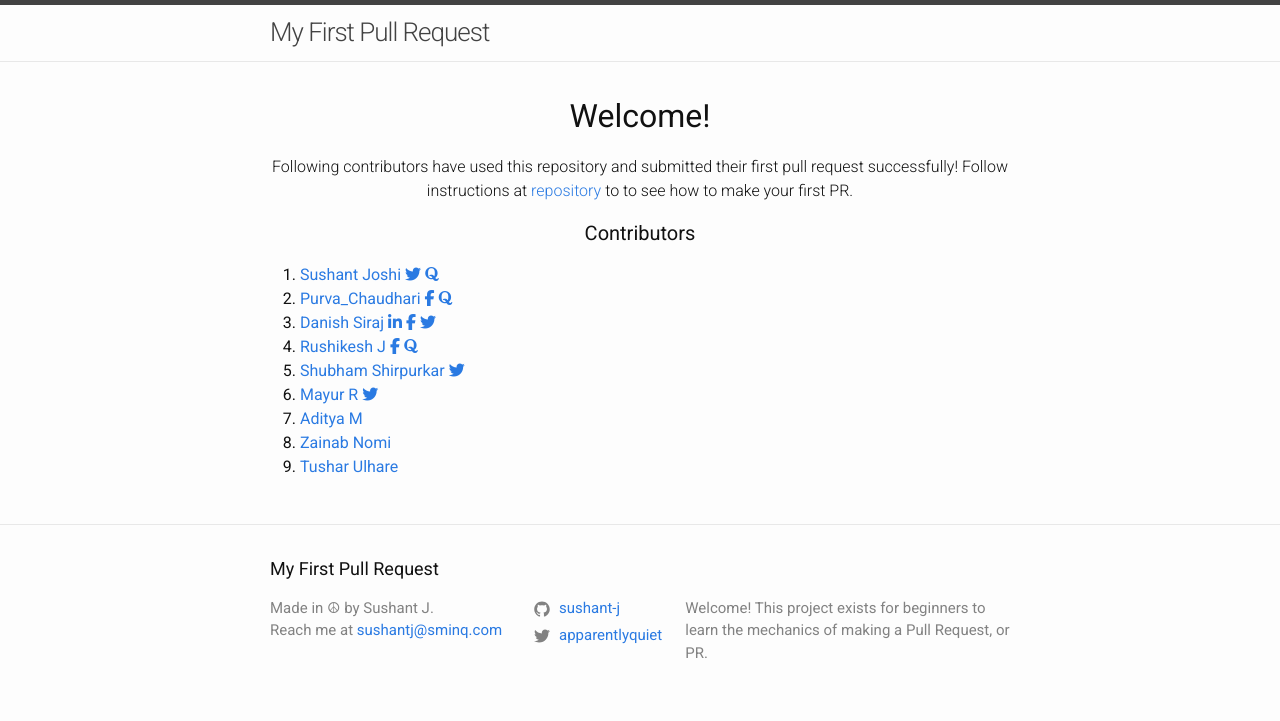
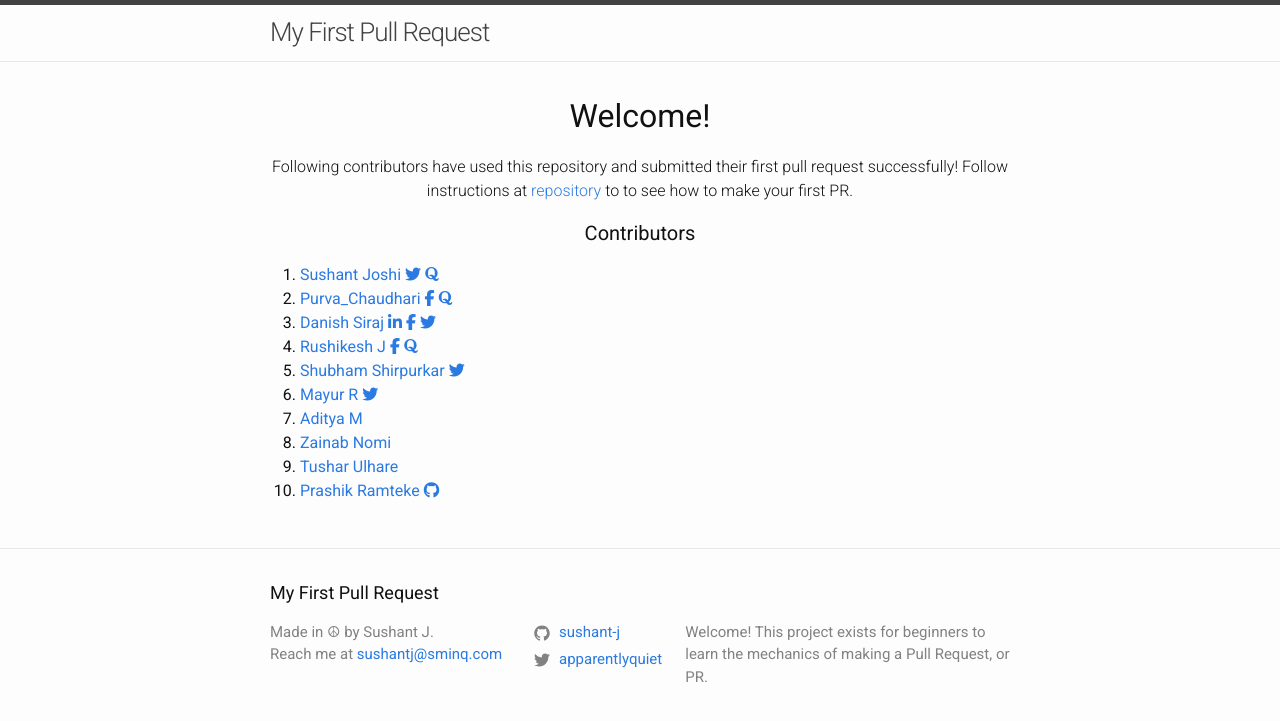
Before and after one commit to sushant-j/my-first-pull-request, a Jekyll site: the page built from index.md, in a window 1280 px wide. Shown: the top 721 px of the page. Built offline with Jekyll 4.4.1, drawn with Linux system fonts in a browser that asks for light colours; nearby versions of some CDN libraries.

Commit message:
Added my name

```diff
--- a/_layouts/home.html
+++ b/_layouts/home.html
@@ -89,5 +89,11 @@ layout: default
         Tushar Ulhare
       </a>
     </li>
+  <li>
+   <a href="https://github.com/prashik210" >
+	Prashik Ramteke
+       <i class="fab fa-github" ></i> </a>
+  </li>
+
   </ol>
 </div>
```
